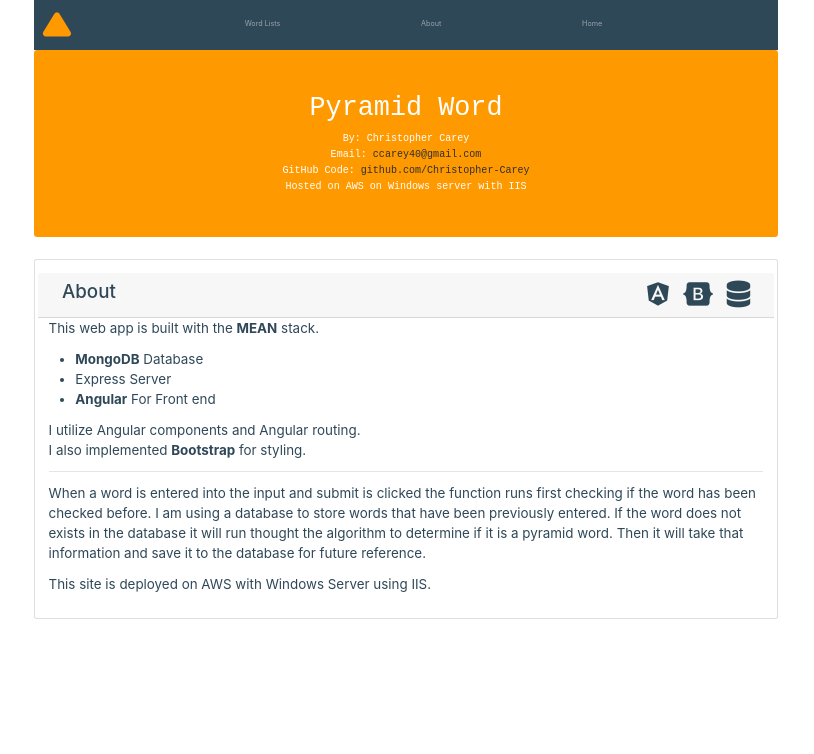
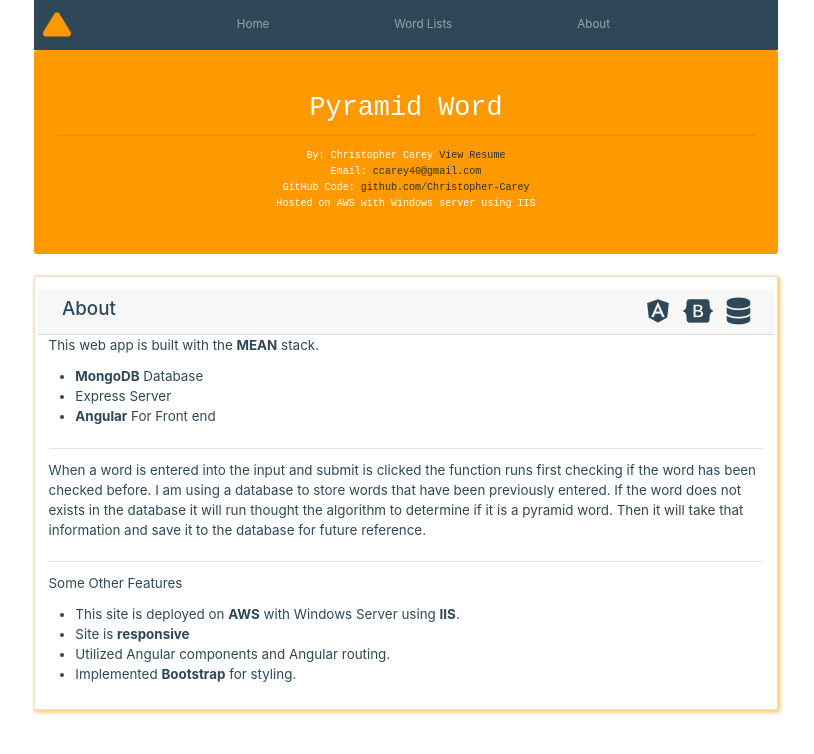
Before and after one commit to Christopher-Carey/PyramidWord, an Angular app in the folder public/: page /About in a window 1280 px wide. Shown: the top 754 px of the page, without its empty margins (234-1048 px from the left). Built offline with nearby package versions, Linux system fonts and the light colour scheme.

Commit message:
nameing overview - final style changes - cleanup

```diff
--- a/public/src/app/about/about.component.css
+++ b/public/src/app/about/about.component.css
@@ -2,6 +2,9 @@
     padding: 20px;
     font-size: 20px;
     color: #2F4858;
+    box-shadow: 2px 2px 5px 2px rgba(255, 153, 0, 0.486);
+    margin-bottom: 100px;
+
 }
 .fa-2x{
     margin-left: 20px;
--- a/public/src/app/about/about.component.html
+++ b/public/src/app/about/about.component.html
@@ -15,8 +15,8 @@
         <li>Express Server</li>
         <li><b>Angular</b> For Front end </li>
     </ul>
-    <span>I utilize Angular components and Angular routing.</span>
-    <span>I also implemented <b>Bootstrap</b> for styling. </span>
+    <span></span>
+    <span> </span>
     <hr>
     <p class="aboutP">
         When a word is entered into the input and submit is clicked
@@ -26,9 +26,16 @@
         algorithm to determine if it is a pyramid word. Then it will take that information
         and save it to the database for future reference.
     </p>
+    <hr>
     <p>
-        This site is deployed on AWS with Windows Server using IIS.
+        Some Other Features
     </p>
+    <ul>
+        <li>This site is deployed on <b>AWS</b> with Windows Server using <b>IIS</b>.</li>
+        <li>Site is <b>responsive</b></li>
+        <li>Utilized Angular components and Angular routing.</li>
+        <li>Implemented <b>Bootstrap</b> for styling.</li>
+    </ul>
 
 
 
--- a/public/src/app/app.component.css
+++ b/public/src/app/app.component.css
@@ -28,3 +28,6 @@
 a{
     color: #2f2f2f;
 }
+.nav-link{
+    font-size: 26px;
+}
--- a/public/src/app/app.component.html
+++ b/public/src/app/app.component.html
@@ -1,9 +1,13 @@
 <div class="container">
-  <!-- <nav class="navbar navbar-expand-sm  navbar-dark">
-    <ul class="navbar-nav">
-      <li class="nav-item active">
-        <i class="fas fa-3x fa-play"></i>
-      </li>
+  <nav class="navbar navbar-expand-sm  navbar-dark">
+    <i class="fas fa-3x fa-play navbar-brand"></i>
+    <div class="container">
+      <div></div>
+      <button class="navbar-toggler" type="button" data-toggle="collapse" data-target="#navbar1">
+        <span class="navbar-toggler-icon"></span>
+      </button>
+      <div class="collapse navbar-collapse" id="navbar1">
+        <ul class="navbar-nav nav nav-fill w-100">
           <li class="nav-item">
             <a class="nav-link" [routerLink]="['']">Home</a>
           </li>
@@ -14,47 +18,21 @@
             <a class="nav-link" [routerLink]="['About']">About</a>
           </li>
         </ul>
-  </nav> -->
-
-  <nav class="navbar navbar-expand-sm  navbar-dark">
-    <i class="fas fa-3x fa-play navbar-brand"></i>
-    <div class="container">
-      <div></div>
-
-        <!-- <a class="navbar-brand" [routerLink]="['']">Home</a> -->
-        <button class="navbar-toggler" type="button" data-toggle="collapse" data-target="#navbar1">
-            <span class="navbar-toggler-icon"></span>
-        </button>
-        <div class="collapse navbar-collapse" id="navbar1">
-            <ul class="navbar-nav nav nav-fill w-100">
-                <li class="nav-item">
-                    <a class="nav-link" [routerLink]="['List']">Word Lists</a>
-                </li>
-                <li class="nav-item">
-                    <a class="nav-link" [routerLink]="['About']">About</a>
-                </li>
-                <li class="nav-item">
-                    <a class="nav-link" [routerLink]="['']">Home</a>
-                </li>
-            </ul>
       </div>
     </div>
   </nav>
-
-
-
-
-
   <div class="jumbotron">
     <div class="ddd">
       <h1>Pyramid Word</h1>
-      <small>By: Christopher Carey</small><br>
+      <hr>
+      <small>By: Christopher Carey <a href="https://drive.google.com/open?id=15H9jkhXICL6geOUrK8kdqHynYrhk847p">View Resume</a></small><br>
       <small>Email: <a href="mailto:ccarey40@gmail.com">ccarey40@gmail.com</a></small><br>
-      <small>GitHub Code: <a href="https://github.com/Christopher-Carey/PyramidWord">github.com/Christopher-Carey</a></small><br>
-      <small>Hosted on AWS on Windows server with IIS</small>
+      <!-- <small><a href="https://drive.google.com/open?id=15H9jkhXICL6geOUrK8kdqHynYrhk847p">View Resume</a></small><br> -->
+      <small>GitHub Code: <a
+          href="https://github.com/Christopher-Carey/PyramidWord">github.com/Christopher-Carey</a></small><br>
+      <small>Hosted on AWS with Windows server using IIS</small>
 
     </div>
   </div>
   <router-outlet></router-outlet>
-
 </div>
--- a/public/src/app/checkword/checkword.component.html
+++ b/public/src/app/checkword/checkword.component.html
@@ -2,15 +2,15 @@
     <div class="card">
         <h2>Type a Word Below to see if it's a pyramid word</h2>
         <form (submit)="CheckWord()">
-            <input class="form-control" type="text" name="PyWord" required minlength="2" [(ngModel)]="PyWord">
+            <input class="form-control" type="text" name="Inputword" required minlength="2" [(ngModel)]="Inputword">
             <input class="btn-dark" type="submit" value="Check Word">
         </form>
     </div>
 </div>
 <div class="col">
-    <div *ngIf="test == true || test == false ; else elseCard" class="card">
-        <h1 class="card-header">{{PyWord}}</h1>
-        <h3 style="color: green;" *ngIf="test ; else elseBlock">Yes, This word is a Pyramid Word</h3>
+    <div *ngIf="IfPyWordBool == true || IfPyWordBool == false ; else elseCard" class="card">
+        <h1 class="card-header">{{Inputword}}</h1>
+        <h3 style="color: green;" *ngIf="IfPyWordBool ; else elseBlock">Yes, This word is a Pyramid Word</h3>
         <!-- <h3 style="color: red;">Sorry, This is not a Pyramid Word</h3> -->
         <ng-template #elseBlock>
             <h3 style="color: red;">Sorry, This is not a Pyramid Word</h3>
@@ -19,14 +19,14 @@
     </div>
 
     <ng-template class="col" #elseCard>
-        <div  *ngIf="DbWord">
+        <div  *ngIf="WordFromDb">
             <div class="card">
-                <h1 class="card-header">{{DbWord.word}}</h1>
-                <h3 style="color: green;" *ngIf="DbWord.pyword ; else elseBlock">Yes, This word is a Pyramid Word</h3>
+                <h1 class="card-header">{{WordFromDb.word}}</h1>
+                <h3 style="color: green;" *ngIf="WordFromDb.pyword ; else elseBlock">Yes, This word is a Pyramid Word</h3>
                 <ng-template #elseBlock>
                     <h3 style="color: red;">Sorry, This is not a Pyramid Word</h3>
                 </ng-template>
-                <h1 *ngFor="let x of DbWord.printout">{{x}}</h1>
+                <h1 *ngFor="let x of WordFromDb.printout">{{x}}</h1>
             </div>
         </div>
     </ng-template>
--- a/public/src/app/checkword/checkword.component.ts
+++ b/public/src/app/checkword/checkword.component.ts
@@ -9,25 +9,24 @@
 })
 export class CheckwordComponent implements OnInit {
   Inputword = ''
-  test;
-  test2;
+  IfPyWordBool;
   WordList = []
   sorted = []
   printOut = []
-  Word = {
+  WordModel = {
     word: '',
     pyword: Boolean,
     printout: []
   }
-  DbWord;
+  WordFromDb;
 
 
   constructor(private _apiService: ApiService) { }
 
   ngOnInit() {
-    console.log(this.DbWord)
+    console.log(this.WordFromDb)
     this.getApisFromService()
-    this.Word = {
+    this.WordModel = {
       word: "",
       pyword: Boolean,
       printout: []
@@ -45,17 +44,17 @@
   }
 
   createApiFromService() {
-    this.Word = {
+    this.WordModel = {
       word: this.Inputword,
-      pyword: this.test,
+      pyword: this.IfPyWordBool,
       printout: this.printOut
     }
-    let observable = this._apiService.createApi(this.Word);
+    let observable = this._apiService.createApi(this.WordModel);
     observable.subscribe(results => {
       console.log("yay", results)
-      this.Word = {
+      this.WordModel = {
         word: this.Inputword,
-        pyword: this.test,
+        pyword: this.IfPyWordBool,
         printout: this.printOut
       }
     })
@@ -64,13 +63,12 @@
     //Check database To see if it has been checked before
     for (var i = 0; i < this.WordList.length; i++) {
       if (this.WordList[i].word == this.Inputword) {
-        this.DbWord = this.WordList[i]
-        console.log(this.DbWord)
-        return this.DbWord
+        this.WordFromDb = this.WordList[i]
+        console.log(this.WordFromDb)
+        return this.WordFromDb
       }
     }
-    this.test;
-    this.test2;
+    this.IfPyWordBool;
     this.sorted = []
     this.printOut = []
     let count = {}
@@ -91,16 +89,16 @@
     let PyCount = 1
     for (let i = 0; i < this.sorted.length; i++) {
       if (this.sorted[i][1] != PyCount) {
-        this.test = false
-        this.test2 = false
+        this.IfPyWordBool = false
         let x = this.sorted[i][1]
         this.printOut.push([])
         while (x != 0) {
           this.printOut[i].push(this.sorted[i][0])
           x--
         }
+        PyCount++
       } else if (this.sorted[i][1] = PyCount) {
-        this.test = true
+        this.IfPyWordBool = true
         let x = this.sorted[i][1]
         this.printOut.push([])
         while (x != 0) {
@@ -110,9 +108,6 @@
         PyCount++
       }
     }
-    if(this.test2 == false){
-      this.test = false
-    }
     this.createApiFromService()
   }
 }
```
Lines whose indentation alone changed are shown as unchanged.
